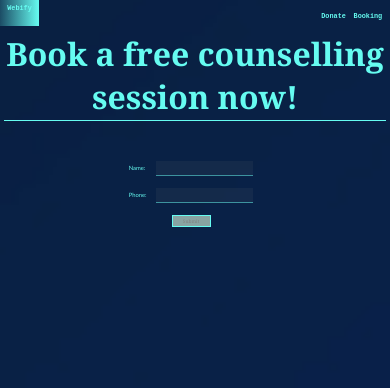
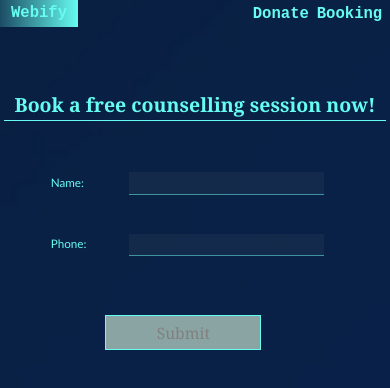
Before and after one commit to Siddhant-Baranwal/webify_frontend, a React (Create React App) app: page /demo in a window 390 px wide. Shown: the top 388 px of the page. Built offline with nearby package versions, Linux system fonts and the light colour scheme; the HTML template or start-up script is replaced by a standard one.

Commit message:
adding responsiveness for a width

```diff
--- a/src/App.css
+++ b/src/App.css
@@ -1,54 +1,65 @@
-body{
-  background: url('../public/otherImages/bg.jpg');
+body {
+  background: url("../public/otherImages/bg.jpg");
   background-repeat: no-repeat;
   background-size: auto 1000vh;
   padding-bottom: 5vw;
 }
 
-*{
+* {
   margin: 0;
   padding: 0;
   box-sizing: border-box;
-  color: #66FCF1;
+  color: #66fcf1;
 }
 
-
-.navbar{
+.navbar {
   display: grid;
-  grid-template-columns: 1fr 1fr ;
+  grid-template-columns: 1fr 1fr;
   padding: 0vw 0vw 1vw 0vw;
 }
 
-.pages{
+.pages {
   text-decoration: none;
-  color: #66FCF1;
-  font-family:monospace;
+  color: #66fcf1;
+  font-family: monospace;
   font-size: 1.75vw;
   padding: 1vw;
   width: 10vw;
   text-align: center;
   align-items: center;
-  background-image: linear-gradient(to right, rgba(102, 252, 241, 0), rgba(102, 252, 241, 0));
+  background-image: linear-gradient(
+    to right,
+    rgba(102, 252, 241, 0),
+    rgba(102, 252, 241, 0)
+  );
   transition: 1s;
   font-weight: bold;
 }
 
-.navbar .navlogo .pages:hover{
-  background-image: linear-gradient(to left, rgba(102, 252, 241, 0.2), rgba(102, 252, 241, 1));
-  color: #1F2833;
+.navbar .navlogo .pages:hover {
+  background-image: linear-gradient(
+    to left,
+    rgba(102, 252, 241, 0.2),
+    rgba(102, 252, 241, 1)
+  );
+  color: #1f2833;
 }
 
-.navbar .pages:hover{
-  background-image: linear-gradient(to right, rgba(102, 252, 241, 0.2), rgba(102, 252, 241, 1));
-  color: #1F2833;
+.navbar .pages:hover {
+  background-image: linear-gradient(
+    to right,
+    rgba(102, 252, 241, 0.2),
+    rgba(102, 252, 241, 1)
+  );
+  color: #1f2833;
 }
 
-.navbar .navlogo{
+.navbar .navlogo {
   margin: 1vw;
   text-align: right;
 }
 
-.payhead{
+.payhead {
   width: 50vw;
   height: 10vw;
   margin: 10vw 25vw;
@@ -59,7 +70,7 @@ body{
   background-color: rgb(83, 200, 83);
 }
 
-.form{
+.form {
   display: flex;
   flex-direction: column;
   height: 24vw;
@@ -68,21 +79,22 @@ body{
   padding: 2vw;
 }
 
-.form button, .demoTitle{
-  background-color: #66FCF1;
-  color: #1F2833;
+.form button,
+.demoTitle {
+  background-color: #66fcf1;
+  color: #1f2833;
   font-size: 1.25vw;
-  border: 0.1vw solid #66FCF1;
+  border: 0.1vw solid #66fcf1;
   margin-top: 2vw;
   font-weight: bolder;
   margin-left: 12vw;
   width: 10vw;
   padding: 0.5vw;
-  font-family: Cambria, Cochin, Georgia, Times, 'Times New Roman', serif;
+  font-family: Cambria, Cochin, Georgia, Times, "Times New Roman", serif;
   transition: 0.5s;
 }
 
-.demoTitle{
+.demoTitle {
   margin: 4vw 34vw 0 34vw;
   display: inline-block;
   width: 30vw;
@@ -93,54 +105,59 @@ body{
   border-radius: 1vw;
 }
 
-.form button:hover, .demoTitle:hover{
-  background-color: #1F2833;
-  color: #66FCF1;
-  border: 0.1vw solid #66FCF1;
-  box-shadow: #66FCF1 0 0 3vw 0.2vw;
+.form button:hover,
+.demoTitle:hover {
+  background-color: #1f2833;
+  color: #66fcf1;
+  border: 0.1vw solid #66fcf1;
+  box-shadow: #66fcf1 0 0 3vw 0.2vw;
 }
 
-.form div{
+.form div {
   margin: 1vw;
 }
 
-.form div span{
+.form div span {
   display: inline-block;
   width: 7vw;
-  font-family: 'Trebuchet MS', 'Lucida Sans Unicode', 'Lucida Grande', 'Lucida Sans', Arial, sans-serif;
+  font-family: "Trebuchet MS", "Lucida Sans Unicode", "Lucida Grande",
+    "Lucida Sans", Arial, sans-serif;
   font-size: 1.5vw;
 }
 
-.form div input{
+.form div input {
   background-color: rgba(120, 120, 120, 0.1);
   padding: 1vw;
   border: 0;
   border-bottom: 0.1vw solid rgba(102, 252, 241, 0.5);
   font-size: 1.5vw;
   width: 25vw;
-  font-family: 'Lucida Sans', 'Lucida Sans Regular', 'Lucida Grande', 'Lucida Sans Unicode', Geneva, Verdana, sans-serif;
+  font-family: "Lucida Sans", "Lucida Sans Regular", "Lucida Grande",
+    "Lucida Sans Unicode", Geneva, Verdana, sans-serif;
 }
 
-.step h1, .bookhead{
+.step h1,
+.bookhead {
   text-align: center;
-  font-family: Georgia, 'Times New Roman', Times, serif;
+  font-family: Georgia, "Times New Roman", Times, serif;
   padding: 0.5vw;
   margin: 2vw 1vw 1vw 1vw;
-  border-bottom: 0.2vw solid #66FCF1;
+  border-bottom: 0.2vw solid #66fcf1;
   transition: 0.5s;
 }
 
-.step h1:hover, .bookhead:hover{
-  background-color: #66FCF1;
-  color: #1F2833;
+.step h1:hover,
+.bookhead:hover {
+  background-color: #66fcf1;
+  color: #1f2833;
   margin: 2vw 0 1vw 0;
 }
 
-.bookhead{
+.bookhead {
   margin-top: 0vw !important;
 }
 
-.step .document{
+.step .document {
   text-decoration: none;
   display: block;
   width: 85vw;
@@ -150,54 +167,59 @@ body{
   transition: 0.5s;
 }
 
-.step .document:hover{
+.step .document:hover {
   background-color: white;
-  color: #1F2833;
+  color: #1f2833;
 }
 
-.project, .learn{
+.project,
+.learn {
   width: 80vw;
   height: 45vw;
   margin: 1vw 8vw;
   transition: 0.5s;
 }
 
-.project:hover, .learn:hover{
-  box-shadow: #66FCF1 0 0 2vw 0.2vw;
+.project:hover,
+.learn:hover {
+  box-shadow: #66fcf1 0 0 2vw 0.2vw;
 }
 
-.steplist{
+.steplist {
   display: inline-block;
   width: 78vw;
   text-align: left;
   margin: 1vw 10vw;
 }
 
-.steplist li{
-  color: #1F2833;
-  list-style-type:square;
+.steplist li {
+  color: #1f2833;
+  list-style-type: square;
   padding: 1vw;
   padding-right: 4vw;
   margin-bottom: 0.5vw;
-  font-family: 'Trebuchet MS', 'Lucida Sans Unicode', 'Lucida Grande', 'Lucida Sans', Arial, sans-serif;
+  font-family: "Trebuchet MS", "Lucida Sans Unicode", "Lucida Grande",
+    "Lucida Sans", Arial, sans-serif;
   font-size: 1.3vw;
-  background-color: #66FCF1;
+  background-color: #66fcf1;
   border-top: 1px solid red;
   border-bottom: 1px solid red;
   border-top-right-radius: 5vw;
   border-bottom-right-radius: 5vw;
 }
 
-#parallax{
+#parallax {
   width: 95vw;
   height: 30vw;
-  background-image: url(https://raw.githubusercontent.com/oscicen/oscicen.github.io/master/img/depth-3.png), url(https://raw.githubusercontent.com/oscicen/oscicen.github.io/master/img/depth-2.png), url(https://raw.githubusercontent.com/oscicen/oscicen.github.io/master/img/depth-1.png);
+  background-image: url(https://raw.githubusercontent.com/oscicen/oscicen.github.io/master/img/depth-3.png),
+    url(https://raw.githubusercontent.com/oscicen/oscicen.github.io/master/img/depth-2.png),
+    url(https://raw.githubusercontent.com/oscicen/oscicen.github.io/master/img/depth-1.png);
   background-repeat: no-repeat;
   background-position: center;
   background-position: 50% 50%;
 }
 
-#parallax h1{
+#parallax h1 {
   text-align: center;
   padding: 11vw;
   font-size: 5vw;
@@ -207,19 +229,19 @@ body{
   font-weight: bold;
 }
 
-.intro{
+.intro {
   display: flex;
   flex-direction: row;
   height: 16vw;
 }
 
-.intro img{
+.intro img {
   width: 30vw;
   padding: 0;
   filter: invert(100%);
 }
 
-.intro p{
+.intro p {
   font-size: 1.5vw;
   margin: 7vw 2vw 0 0;
   height: 1.75vw;
@@ -231,7 +253,7 @@ body{
   content: "...";
   position: absolute;
   font-size: 2vw;
-  color: #66FCF1;
+  color: #66fcf1;
   bottom: -5vw;
   right: 2vw;
   visibility: visible;
@@ -241,63 +263,223 @@ body{
   visibility: hidden;
 }
 
-.intro p:hover{
+.intro p:hover {
   height: 15vw;
-  margin: 2vw 2vw 0 0 ;
+  margin: 2vw 2vw 0 0;
 }
 
-.item{
+.item {
   display: block;
   display: flex;
   margin-bottom: 1vw;
-  background-color: #1F2833;
+  background-color: #1f2833;
   color: transparent;
 }
 
-.item:hover > .special{
+.item:hover > .special {
   color: white;
 }
 
-.item:hover{
+.item:hover {
   background-color: #7f7f7f;
 }
 
-.item img{
+.item img {
   display: inline-block;
   height: 10vw;
-  margin: 1vw ;
+  margin: 1vw;
 }
 
-.item div{
+.item div {
   display: inline-block;
   width: 80vw;
   text-decoration: none;
   font-size: 1.35vw;
   text-align: center;
   padding: 4vw 0vw 0vw 0vw;
-  color: #66FCF1;
+  color: #66fcf1;
 }
 
-.up{
+.up {
   position: fixed;
   bottom: 3vw;
   right: 3vw;
   padding: 0.5vw 1vw;
-  background-color: #1F2833;
-  color: #66FCF1;
+  background-color: #1f2833;
+  color: #66fcf1;
   text-decoration: none;
   transition: 0.5s;
   font-size: 2vw;
   border-radius: 1vw;
 }
 
-.up:hover{
-  color: #1F2833;
-  background-image: linear-gradient(to left, rgba(102, 252, 241, 0.2), rgba(102, 252, 241, 1));
+.up:hover {
+  color: #1f2833;
+  background-image: linear-gradient(
+    to left,
+    rgba(102, 252, 241, 0.2),
+    rgba(102, 252, 241, 1)
+  );
 }
 
-.form button:disabled{
+.form button:disabled {
   background-color: #89a4a2;
   font-weight: 100;
   color: grey;
 }
+
+@media only screen and (max-width: 800px) {
+  .intro {
+    display: flex;
+    flex-direction: column;
+    height: 70vw;
+    justify-content: center;
+    align-items: center;
+  }
+
+  .intro img {
+    width: 500px;
+    filter: invert(100%);
+  }
+
+  .intro p {
+    font-size: 3vw;
+    margin: 0vw 2vw 1vw 2vw;
+    height: 40vw;
+    transition: 2s;
+    overflow: hidden;
+  }
+
+  .intro p::after {
+    content: "...";
+    position: absolute;
+    font-size: 2vw;
+    color: #66fcf1;
+    bottom: 0vw;
+    right: 2vw;
+    visibility: hidden;
+  }
+
+  .intro p:hover::after {
+    visibility: hidden;
+  }
+
+  .intro p:hover {
+    height: 40vw;
+    margin: 0 2vw 1vw 2vw;
+  }
+  .step h1,
+.bookhead {
+  text-align: center;
+  font-family: Georgia, "Times New Roman", Times, serif;
+  padding: 0.5vw;
+  margin: 2vw 1vw 1vw 1vw;
+  border-bottom: 0.2vw solid #66fcf1;
+  transition: 0.5s;
+  font-size: 5vw;
+}
+
+.new{
+  margin-top: 15vw !important;
+}
+
+.pages {
+  font-size: 4vw;
+  padding: 1vw;
+  width: 20vw;
+  text-align: center;
+  align-items: center;
+  background-image: linear-gradient(
+    to right,
+    rgba(102, 252, 241, 0),
+    rgba(102, 252, 241, 0)
+  );
+  transition: 1s;
+  font-weight: bold;
+}
+
+.list{
+  display:grid;
+  grid-template-columns: 1fr 1fr;
+}
+
+.item {
+  display: flex;
+  flex-direction: column;
+  margin-bottom: 1vw;
+  height: 80vw;
+  overflow:auto;
+  background-color: #1f2833;
+  justify-content: center;
+  align-items: center;
+  margin: 2vw;
+  color: transparent;
+}
+
+.item img {
+  width: 40vw;
+  height: 20vw;
+  margin: 1vw;
+}
+
+.item div {
+  display: inline-block;
+  margin: 0 2vw;
+  width: 40vw;
+  text-decoration: none;
+  font-size: 3vw;
+  text-align: center;
+  padding: 4vw 0vw 0vw 0vw;
+  color: #66fcf1;
+}
+
+.form {
+  display: flex;
+  flex-direction: column;
+  height: 24vw;
+  width: 80vw;
+  margin: 6vw 10vw;
+  padding: 2vw;
+}
+
+.form button{
+  margin: 10vw 15vw;
+  font-size: 4vw;
+  width: 40vw;
+  padding: 1.5vw;
+}
+
+.demoTitle{
+  font-size: 4vw;
+  width: 60vw;
+  padding: 1.5vw;
+  margin: 5vw 18vw;
+}
+
+.form div {
+  margin: 5vw 1vw;
+}
+
+.form div span {
+  width: 20vw;
+  font-size: 3vw;
+}
+
+.form div input {
+  font-size: 3vw;
+  width: 50vw;
+}
+
+
+.payhead {
+  width: 100vw;
+  height: 15vw;
+  margin: 20vw 0vw;
+  font-size: 5vw;
+  color: white;
+  padding: 5vw 0vw;
+  text-align: center;
+  background-color: rgb(83, 200, 83);
+}
+
+}
--- a/src/Components/Home.js
+++ b/src/Components/Home.js
@@ -59,7 +59,7 @@ const Home = () => {
 
   return (
     <div>
-      <Navbar title = "Learn full-stack web development"/>
+      <Navbar title = "Learn full-stack web development" hide="true"/>
       <div id="parallax"><h1>Webify</h1></div>
       <h1 className="bookhead">Introduction!</h1>
       <div className="intro">
--- a/src/Components/Navbar.js
+++ b/src/Components/Navbar.js
@@ -11,7 +11,8 @@ const Navbar = (props) => {
         <Link className="pages" to='/demo'>Booking</Link>
       </span>
     </div>
-      <h1 className='bookhead' >{props.title}</h1>
+      {!props.hide && <h1 className=' new bookhead' >{props.title}</h1>}
+      {props.hide && <h1 className='bookhead' >{props.title}</h1>}
     </div>
   )
 }
--- a/src/Components/Step.js
+++ b/src/Components/Step.js
@@ -1,5 +1,5 @@
 import React from "react";
-import { Link, useParams } from "react-router-dom";
+import { useParams } from "react-router-dom";
 import Navbar from "./Navbar";
 
 const Step = () => {
@@ -110,7 +110,7 @@ const Step = () => {
   const documentation = docs[id - 1].map((item, index) => {
     return (
       <div key={index}>
-        <a target="_blank" href={item} className="document">&#10239; Click me to get the documentation for {title[id-1][index]}</a>
+        <a target="_blank" rel="noreferrer" href={item} className="document">&#10239; Click me to get the documentation for {title[id-1][index]}</a>
       </div>
     );
   });
@@ -152,7 +152,7 @@ const Step = () => {
 
   return (
     <div className="step">
-      <Navbar title={head[id-1]}/>
+      <Navbar title={head[id-1]} hide="true"/>
       <ul className="steplist">{introduction}</ul>
       <h1 className="learnlist subtitle">Learn from here: </h1>
       <div className="youtube">{youTubeVideo}</div>
```
